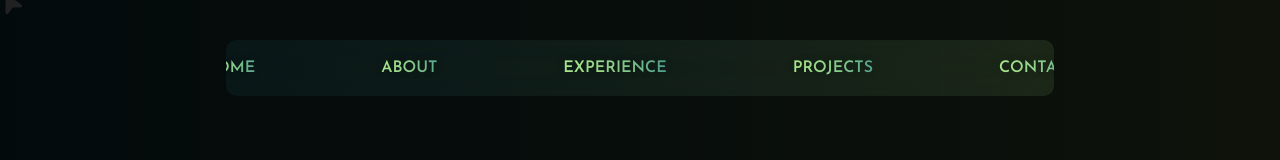
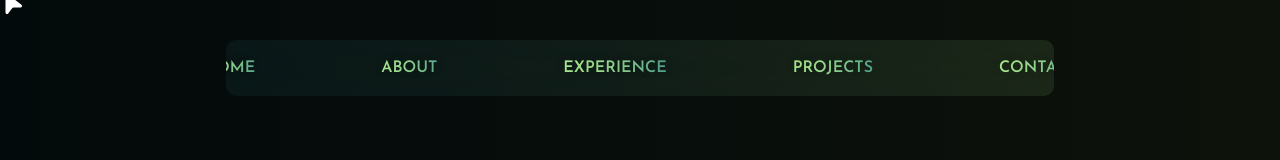
Before and after one commit to swapnilgupta14/Personal-Porfolio-using-Next.js, a Next.js app: page / in a window 1280 px wide. Shown: the top 160 px of the page. Built offline with nearby package versions, Linux system fonts and the light colour scheme; a web font is replaced by a local one.

Commit message:
Update icon.js

```diff
--- a/src/component/icon/icon.js
+++ b/src/component/icon/icon.js
@@ -2,7 +2,7 @@ import React from 'react';
 
 export const Custom = () => {
   return (
-    <svg fill="ffffff" height="24" viewBox="0 0 24 24" width="24" xmlns="http://www.w3.org/2000/svg"><path d="M7.92098 2.29927C6.93571 1.53286 5.5 2.23498 5.5 3.48325V20.492C5.5 21.9142 7.2945 22.538 8.17661 21.4224L12.3676 16.1222C12.6806 15.7264 13.1574 15.4956 13.6619 15.4956H20.5143C21.9425 15.4956 22.5626 13.6885 21.4353 12.8116L7.92098 2.29927Z" fill="#212121"/></svg>
+    <svg fill="ffffff" height="24" viewBox="0 0 24 24" width="24" xmlns="http://www.w3.org/2000/svg"><path d="M7.92098 2.29927C6.93571 1.53286 5.5 2.23498 5.5 3.48325V20.492C5.5 21.9142 7.2945 22.538 8.17661 21.4224L12.3676 16.1222C12.6806 15.7264 13.1574 15.4956 13.6619 15.4956H20.5143C21.9425 15.4956 22.5626 13.6885 21.4353 12.8116L7.92098 2.29927Z" fill="#ffffff"/></svg>
   );
 };
 
```
